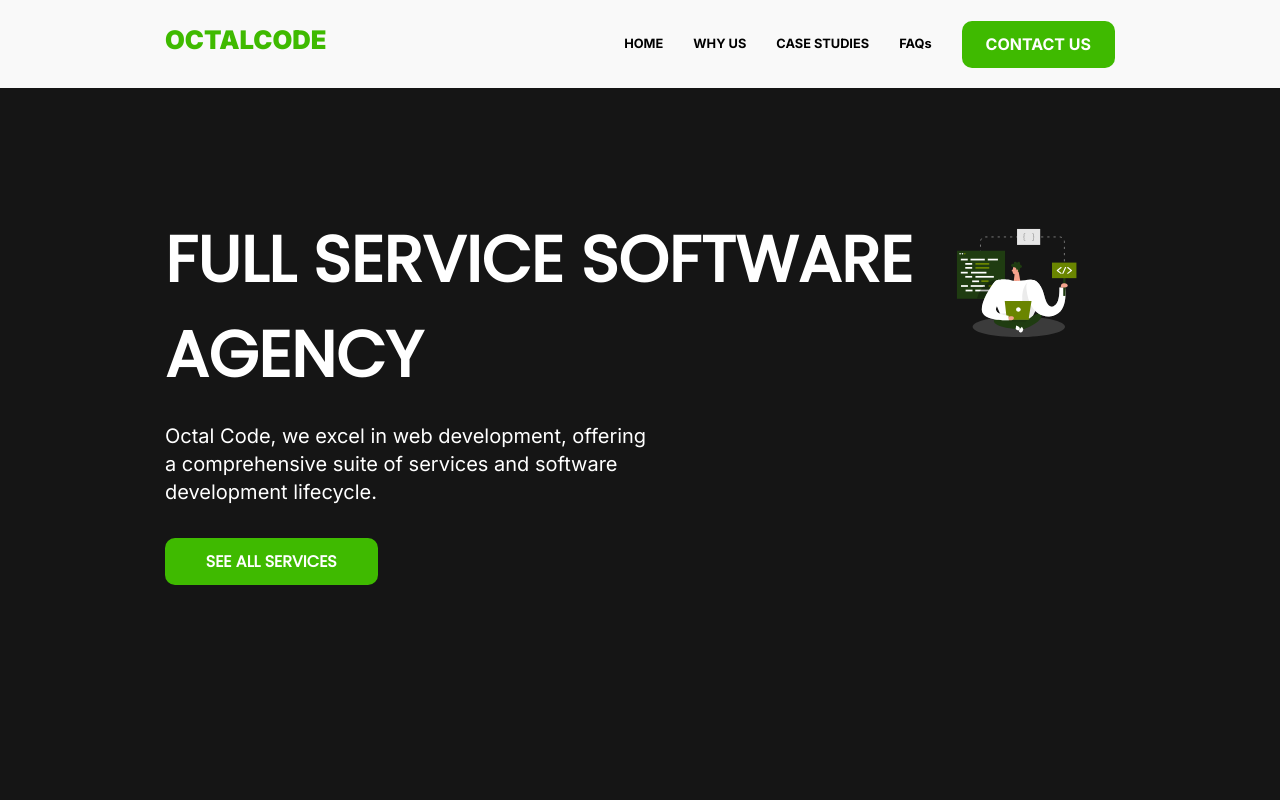
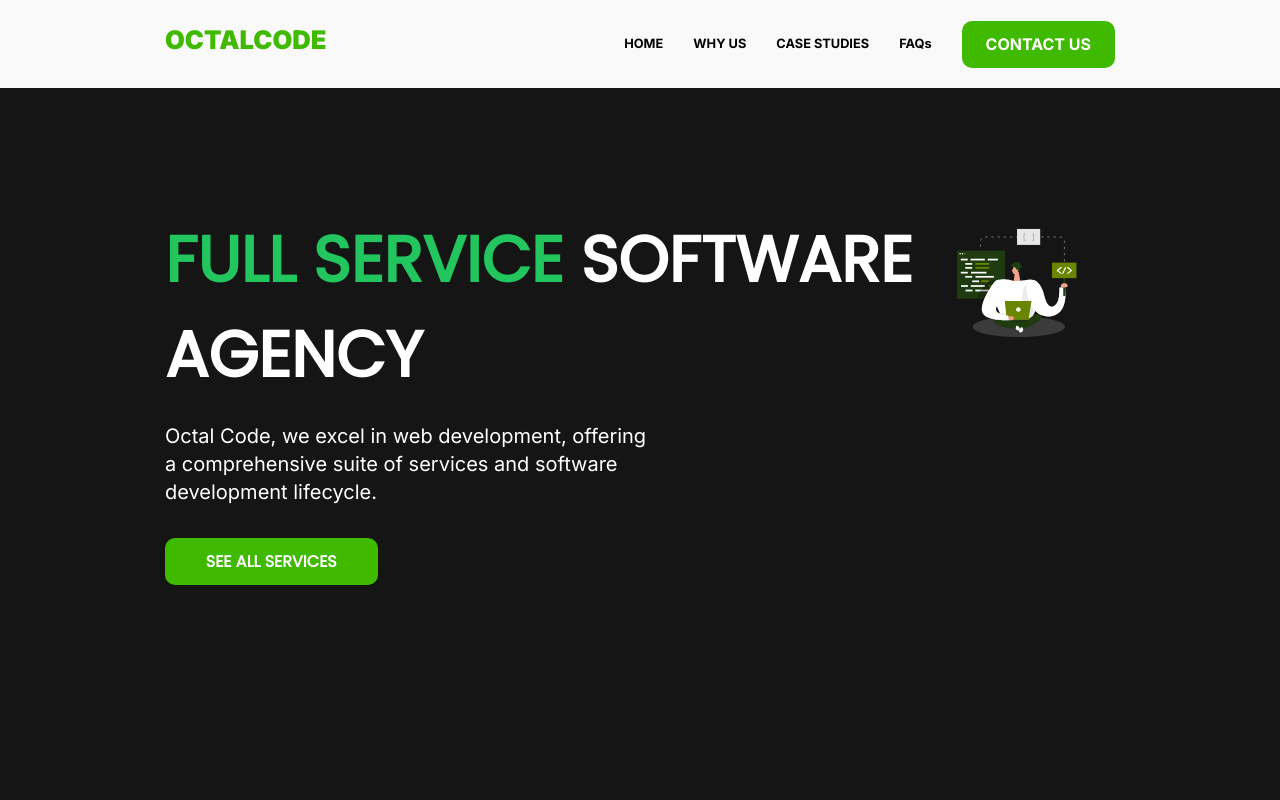
Before and after one commit to Raahim-Ali/Lozdon, a Next.js app: page /Home in a window 1280 px wide. Shown: the top 800 px of the page. Built offline with nearby package versions, Linux system fonts and the light colour scheme.

Commit message:
text change

```diff
--- a/app/Home/page.js
+++ b/app/Home/page.js
@@ -4,7 +4,7 @@ function Page() {
   return (
     <div>
       <HeroSection
-        title="Full Service software agency"
+        title="full service software agency"
         paragraph="Octal Code, we excel in web development, offering a comprehensive suite of services and software development lifecycle."
         btnText="See all services"
         btnWidth="28%"
--- a/app/components/HeroSection.js
+++ b/app/components/HeroSection.js
@@ -13,8 +13,8 @@ const highlightServices = (title) => {
         word.toLowerCase() === "development" ||
         word.toLowerCase() === "work" ||
         word.toLowerCase() === "us" ||
-        word.toLowerCase() === "Full" ||
-        word.toLowerCase() === "Service" ||
+        word.toLowerCase() === "full" ||
+        word.toLowerCase() === "service" ||
         word.toLowerCase() === "contact"
           ? "text-green-500"
           : "text-whitePrimary"
```
